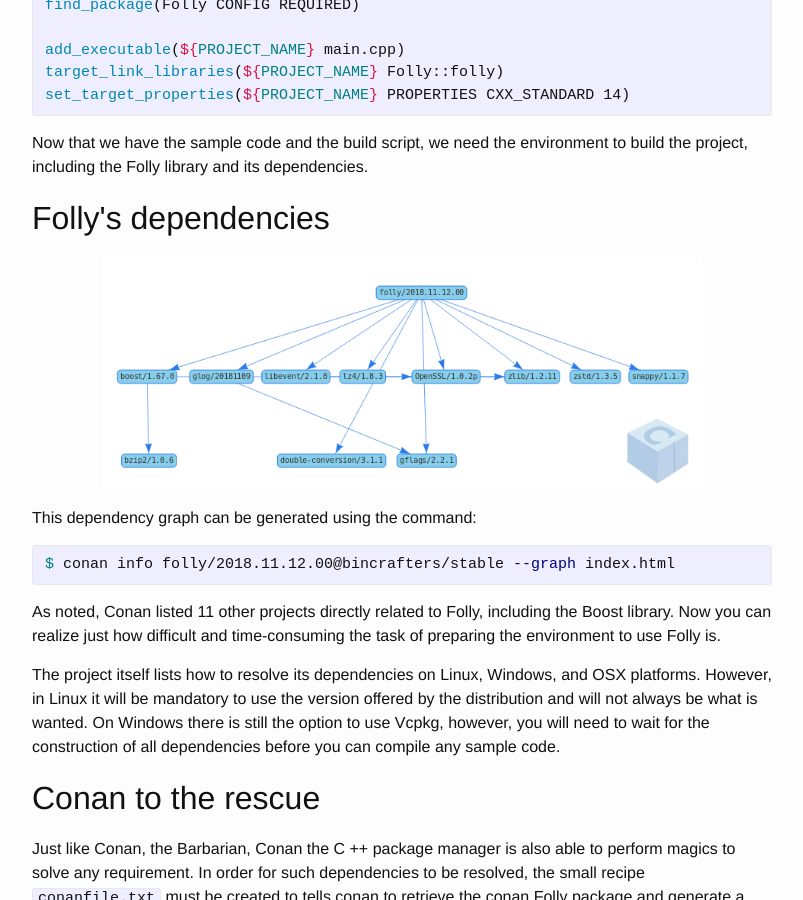
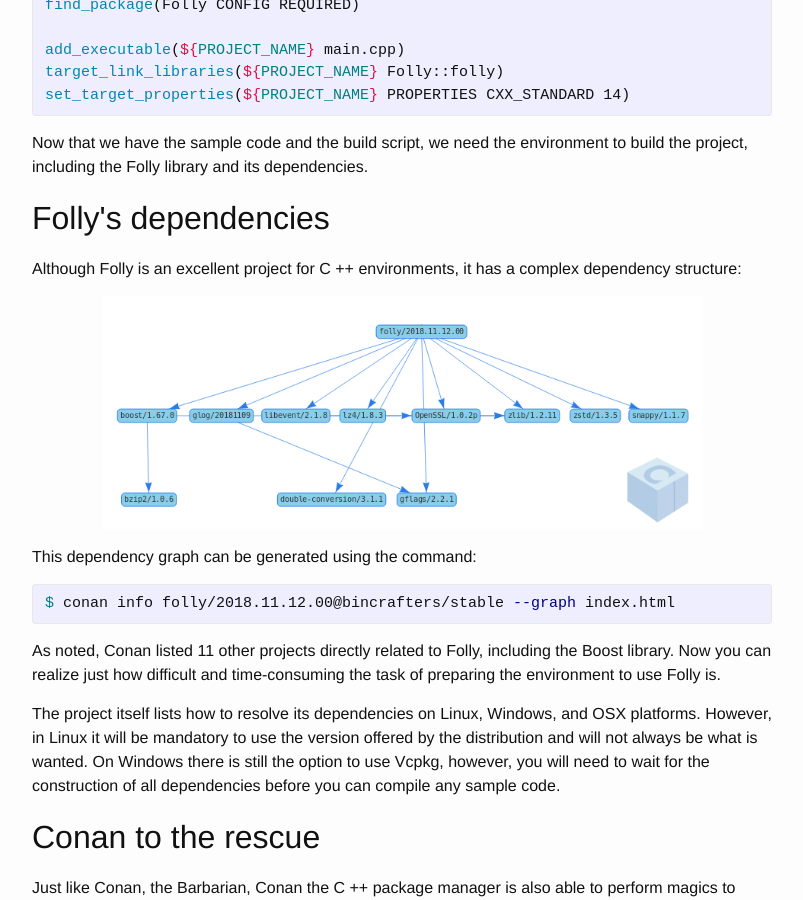
Before and after one commit to conan-io/conan-io.github.io, a Jekyll site: the page built from _posts/2018-11-19-Using-Facebook-Folly-with-Conan.markdown, in a window 1280 px wide and 900 px high, scrolled down 1358 px. Shown: the whole window, without its empty margins (238-1041 px from the left). Built offline with Jekyll 4.4.1, drawn with Linux system fonts in a browser that asks for light colours; comment, search, counter and statistics services are not loaded.

Commit message:
#53 Update topic
Signed-off-by: Uilian Ries <uilianries@gmail.com>

```diff
--- a/_posts/2018-11-19-Using-Facebook-Folly-with-Conan.markdown
+++ b/_posts/2018-11-19-Using-Facebook-Folly-with-Conan.markdown
@@ -64,6 +64,7 @@ Now that we have the sample code and the build script, we need the environment t
 
 <h2>Folly's dependencies</h2>
 
+Although Folly is an excellent project for C ++ environments, it has a complex dependency structure:
 
 <p class="centered">
     <img  src="{{ site.url }}/assets/post_images/2018-11-19/graph.png"  align="center"
```
